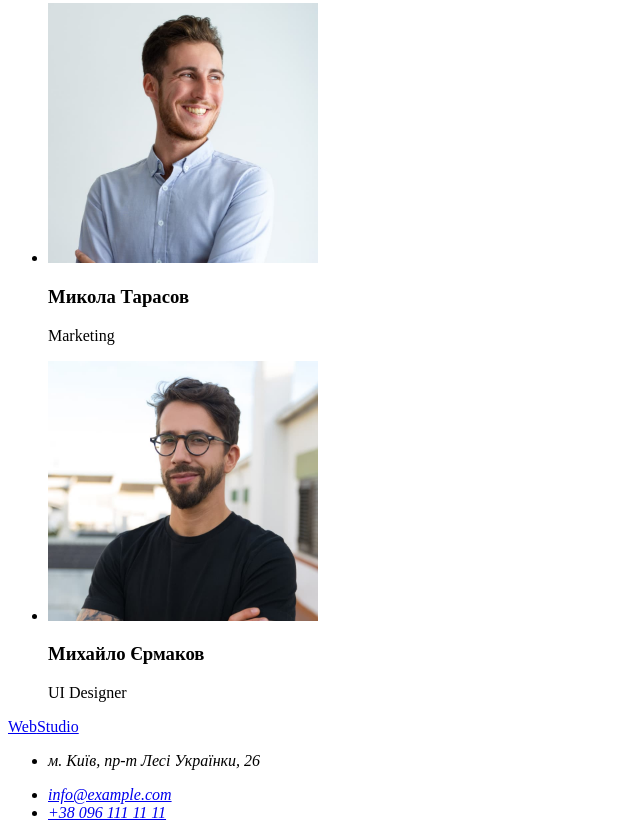
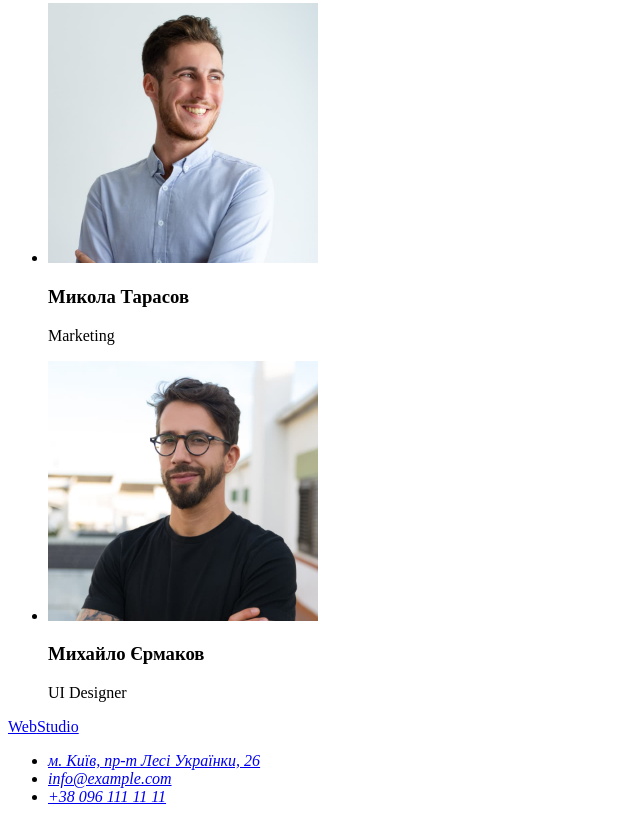
Before and after one commit to UsernameViktoriia/goit-markup-hw-01, a plain HTML site: page index.html in a window 1280 px wide. Shown: the part 2333-3171 px from the top of the page, without its empty margins (0-640 px from the left). Drawn offline with Linux system fonts and the light colour scheme.

Commit message:
добавлено ссылку на адресс

```diff
--- a/index.html
+++ b/index.html
@@ -96,7 +96,14 @@
       <a class="logo" href="./index.html"><span>Web</span>Studio</a>
       <address>
         <ul>
-          <li><p>м. Київ, пр-т Лесі Українки, 26</p></li>
+          <li>
+            <a
+              href="https://goo.gl/maps/PmWRmDWxXmVZAXHB9"
+              target="_blank"
+              rel="noopener noreferrer"
+              >м. Київ, пр-т Лесі Українки, 26</a
+            >
+          </li>
           <li><a href="mailto:info@example.com">info@example.com</a></li>
           <li><a href="tel:+380961111111">+38 096 111 11 11</a></li>
         </ul>
```
